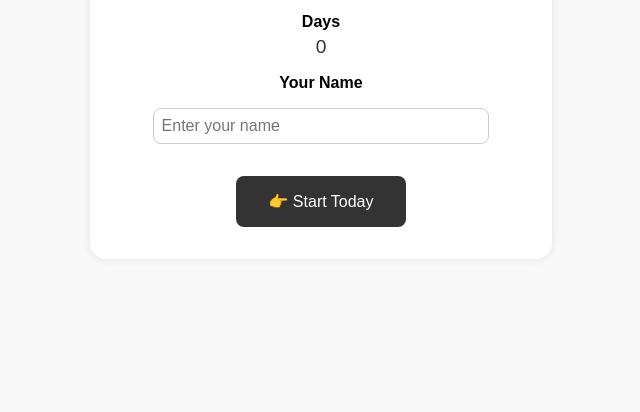
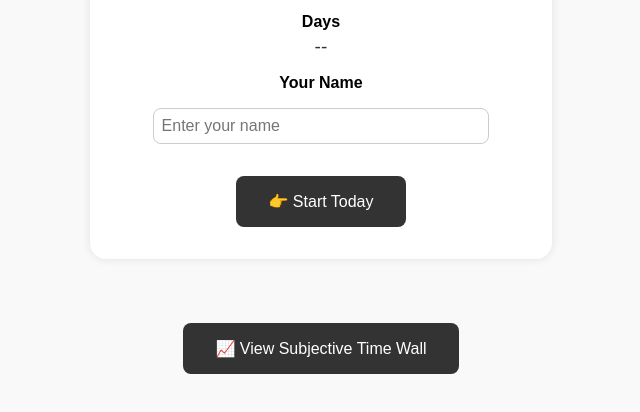
Before and after one commit to ytflute/subjective-clock, a plain HTML site: page index.html in a window 1280 px wide. Shown: the part 458-870 px from the top of the page, without its empty margins (319-959 px from the left). Before the commit the page ends 800 px from the top, so only its background shows below. Drawn offline with nearby package versions, Linux system fonts and the light colour scheme.

Commit message:
Update index.html

```diff
--- a/index.html
+++ b/index.html
@@ -102,11 +102,18 @@
     <div class="label">Days</div>
     <div class="time time-small" id="dayCount">--</div>
     <div class="label">Your Name</div>
-    <input type="text" id="username" placeholder="Enter your name">
+    <input type="text" id="username" placeholder="Enter your name" onblur="loadLatestRecord(this.value)">
     <button onclick="startDay()">👉 Start Today</button>
   </div>
 
   <div id="toast">✅ Your subjective day has started!<br>Time reset to 08:00.</div>
+
+  <!-- 🔁 Page switch button -->
+  <div style="margin-top: 2rem;">
+    <button onclick="location.href='https://ytflute.github.io/subjective-clock/data-report'">
+      📈 View Subjective Time Wall
+    </button>
+  </div>
 
   <script>
     let offsetMs = 0;
@@ -201,7 +208,6 @@
       const lastSubjective = lastStartMs ? new Date(lastStartMs) : null;
       let savedDayCount = parseInt(localStorage.getItem(`${userKey}_dayCount`)) || 0;
 
-      // 判斷是否主觀時間已過午夜
       if (!lastSubjective || subjectiveNow.getDate() !== lastSubjective.getDate()) {
         savedDayCount++;
         localStorage.setItem(`${userKey}_dayCount`, savedDayCount);
@@ -211,7 +217,6 @@
       dayCount = savedDayCount;
       localStorage.setItem(`${userKey}_lastSubjectiveStart`, subjectiveNow.getTime());
 
-      // 設定 offset，讓主觀時間歸回 08:00
       const target = new Date(now);
       target.setHours(8, 0, 0, 0);
       offsetMs = target.getTime() - now.getTime();
@@ -236,17 +241,25 @@
       showToast();
     }
 
-    function loadOffset() {
-      const saved = localStorage.getItem("offsetMs");
-      if (saved) offsetMs = parseInt(saved);
-      const username = document.getElementById("username").value.trim();
-      const userKey = `subjective_${username}`;
-      const count = localStorage.getItem(`${userKey}_dayCount`) || 0;
-      document.getElementById("dayCount").textContent = count;
+    async function loadLatestRecord(name) {
+      const url = "https://opensheet.vercel.app/1tF6HrbZRcSSq7KYtgkHA3UsxDbG004bkN04Ea1PzqCQ/Sheet1";
+      try {
+        const res = await fetch(url);
+        const data = await res.json();
+        const records = data.filter(row => row.name?.trim() === name.trim());
+        if (records.length === 0) return;
+        const latest = records.reduce((a, b) => new Date(a.date) > new Date(b.date) ? a : b);
+        offsetMs = Number(latest.offset_minutes) * 60000;
+        dayCount = Number(latest.day_count);
+        document.getElementById("dayCount").textContent = dayCount;
+        localStorage.setItem("offsetMs", offsetMs);
+      } catch (e) {
+        console.error("❌ Failed to load latest record", e);
+      }
     }
 
     setInterval(updateClocks, 1000);
-    window.onload = loadOffset;
+    window.onload = () => updateClocks();
   </script>
 </body>
 </html>
```
